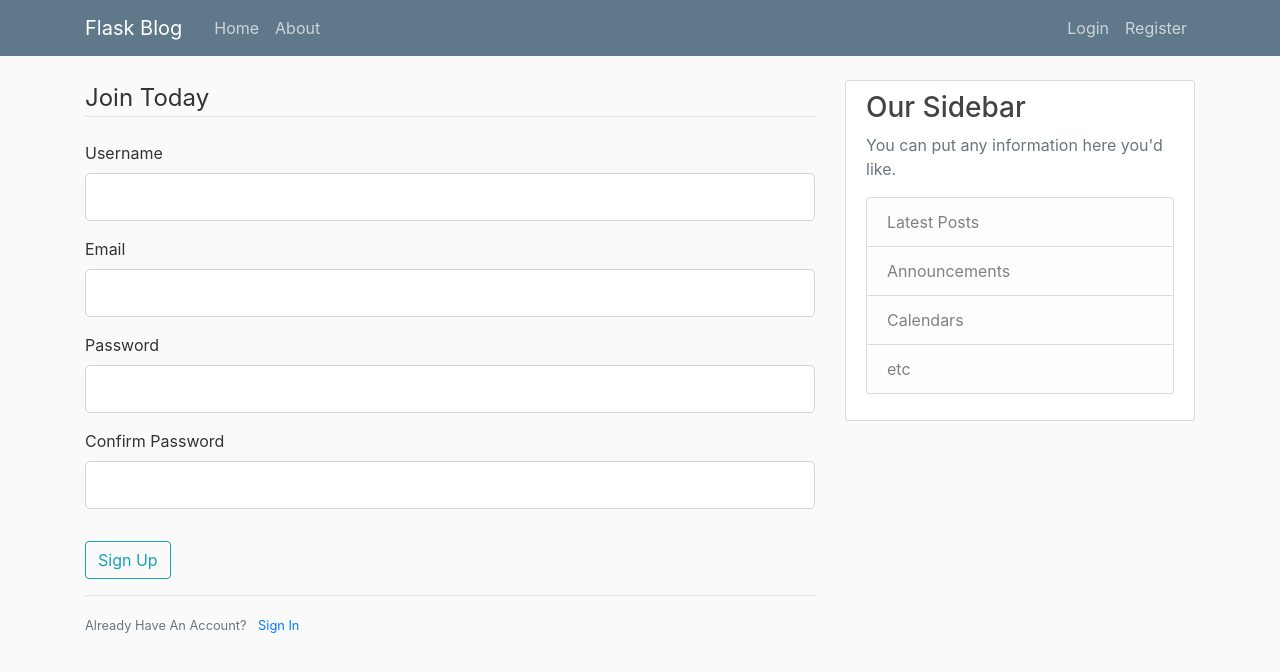
After one commit to angkul07/python_web_tut, a Flask app: page /register in a window 1280 px wide. The commit adds this page. Shown: the top 672 px of the page. Run offline with Flask 3, Linux system fonts and the light colour scheme; some libraries are stand-ins or nearby versions.

Commit message:
add the registration form and login form

```diff
--- /dev/null
+++ b/flask_blog/forms.py
@@ -0,0 +1,26 @@
+from flask_wtf import FlaskForm
+from wtforms import StringField, PasswordField, SubmitField, BooleanField
+from wtforms.validators import DataRequired, Length, Email, EqualTo
+
+class RegistrationForm(FlaskForm):
+    username = StringField('Username', \
+                           validators=[DataRequired(), Length(min=2, max=20)])
+
+    email = StringField('Email',
+                        validators=[DataRequired(), Email()])
+
+    password = PasswordField('Password', validators=[DataRequired()])
+    confirm_password = PasswordField('Confirm Password',
+                                     validators=[DataRequired(), EqualTo('password')])
+
+    submit = SubmitField('Sign Up')
+
+class LoginForm(FlaskForm):
+    email = StringField('Email',
+                        validators=[DataRequired(), Email()])
+
+    password = PasswordField('Password', validators=[DataRequired()])
+
+    remember = BooleanField('Remember Me')
+
+    submit = SubmitField('Login')
--- a/flask_blog/main.py
+++ b/flask_blog/main.py
@@ -1,6 +1,8 @@
-from flask import Flask, render_template, url_for
+from flask import Flask, render_template, url_for, flash, redirect
+from forms import RegistrationForm, LoginForm
+app = Flask(__name__)
 
-app = Flask(__name__)
+app.config['SECRET_KEY'] = 'acc44fa13af8da5d55cc3e3c994ef536'
 
 # adding dummy data
 posts = [
@@ -20,12 +22,26 @@ posts = [
 
 @app.route('/')
 @app.route('/home')
-def hello():
+def home():
     return render_template('home.html', posts=posts)
 
 @app.route('/about')
 def about():
     return render_template('about.html', title='About')
 
+@app.route("/register", methods=['GET', 'POST'])
+def register():
+    form = RegistrationForm()
+    if form.validate_on_submit():
+        flash(f'Account creted for {form.username.data}!', category='success')
+        return redirect(url_for('home'))
+
+    return render_template('register.html', title = 'Register', form=form)
+
+@app.route("/login")
+def login():
+    form = LoginForm()
+    return render_template('login.html', title = 'Login', form=form)
+
 if __name__ == "__main__":
     app.run('0.0.0.0', debug=True)
--- a/flask_blog/templates/layout.html
+++ b/flask_blog/templates/layout.html
@@ -41,6 +41,15 @@
     <main role="main" class="container">
       <div class="row">
         <div class="col-md-8">
+          {% with messages = get_flashed_messages(with_categories=true)%}
+            {% if message %}
+              {% for category, message in messages %}
+                <div class="alert aleat-{{ category }}">
+                  {{ message }}
+                </div>
+              {% endfor %}
+            {% endif %}
+          {% endwith %}
           {% block content %}{% endblock %}
         </div>
         <div class="col-md-4">
--- /dev/null
+++ b/flask_blog/templates/register.html
@@ -0,0 +1,43 @@
+{% extends "layout.html" %}
+{% block content %}
+    <div class="contetn-section">
+        <form method="post" action="">
+            {{ form.hidden_tag() }}
+            <fieldset class="form-group">
+                <legend class="border-bottom mb-4"> Join Today</legend>
+
+                <div class="form-group">
+                    {{ form.username.label(class="form-control-label")}}
+                    {{ form.username(class="form-control form-control-lg")}}
+                </div>
+
+                <div class="form-group">
+                    {{ form.email.label(class="form-control-label")}}
+                    {{ form.email(class="form-control form-control-lg")}}
+                </div>
+
+                <div class="form-group">
+                    {{ form.password.label(class="form-control-label")}}
+                    {{ form.password(class="form-control form-control-lg")}}
+                </div>
+
+                <div class="form-group">
+                    {{ form.confirm_password.label(class="form-control-label")}}
+                    {{ form.confirm_password(class="form-control form-control-lg")}}
+                </div>
+            </fieldset>
+
+            <fieldset>
+                <div class="form-group">
+                    {{ form.submit(class='btn btn-outline-info') }}
+                </div>
+            </fieldset>
+        </form>
+    </div>
+
+    <div class="border-top pt-3">
+        <small class="text-muted">
+            Already Have An Account? <a class="ml-2" href="{{ url_for('login')}}"> Sign In</a>
+        </small>
+    </div>
+{% endblock content %}
```
Also changed, not shown: flask_blog/templates/login.html (added).
